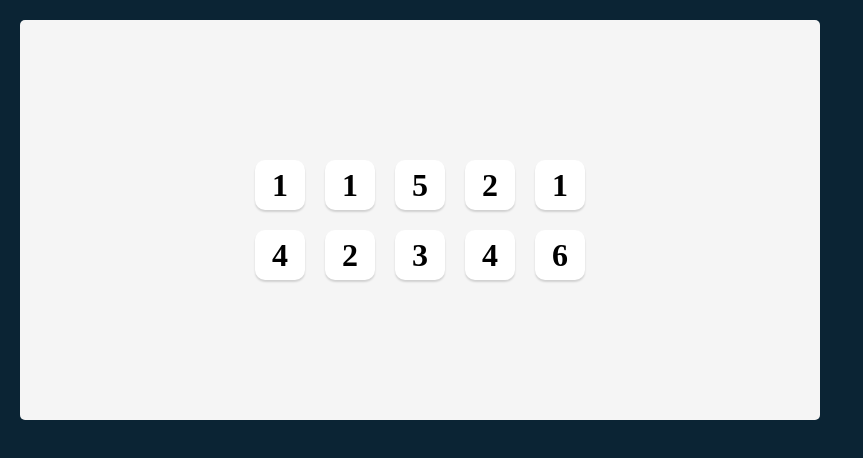
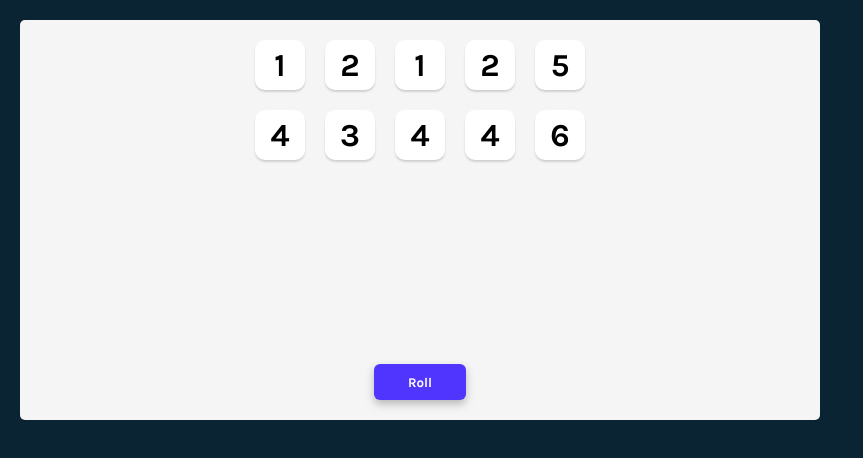
Before and after one commit to georgesco94/misc, a React (Create React App) app in the folder tenzies/: page / in a window 1280 px wide. Shown: the top 458 px of the page, without its empty margins (0-863 px from the left). Built offline with nearby package versions, Linux system fonts and the light colour scheme.

Commit message:
spaced dice

```diff
--- a/tenzies/public/index.html
+++ b/tenzies/public/index.html
@@ -3,6 +3,9 @@
   <head>
     <meta charset="utf-8">
     <title>tenzies</title>
+    <link rel="preconnect" href="https://fonts.googleapis.com">
+    <link rel="preconnect" href="https://fonts.gstatic.com" crossorigin>
+    <link href="https://fonts.googleapis.com/css2?family=Inter&family=Karla:wght@700&display=swap" rel="stylesheet">
   </head>
   <body>
     <div id="root"></div>
--- a/tenzies/src/components/App.js
+++ b/tenzies/src/components/App.js
@@ -2,21 +2,32 @@ import React from 'react';
 import '../styles/App.css';
 import Die from './Die.js';
 
+
 export default function App() {
+  function allNewDice() {
+    const arrOfNums = [];
+    for (var i = 0; i < 10; i++) {
+      arrOfNums.push(Math.floor(Math.random() * 6) + 1);
+    }
+    return arrOfNums;
+  }
+
+  const [dice, setDice] = React.useState(allNewDice());
+
+  const dieElements = dice.map((die, idx) => {
+    return <Die dieNumber={die}/>;
+  });
+
+  function handleRoll() {
+    setDice(allNewDice());
+  }
+
   return(
     <main className="main">
       <div className="dice-container">
-        <Die dieNumber={1} />
-        <Die dieNumber={1} />
-        <Die dieNumber={5} />
-        <Die dieNumber={2} />
-        <Die dieNumber={1} />
-        <Die dieNumber={4} />
-        <Die dieNumber={2} />
-        <Die dieNumber={3} />
-        <Die dieNumber={4} />
-        <Die dieNumber={6} />
+        {dieElements}
       </div>
+      <button className="die-roll-button" onClick={handleRoll}>Roll</button>
     </main>
   );
 }
--- a/tenzies/src/styles/App.css
+++ b/tenzies/src/styles/App.css
@@ -6,6 +6,7 @@ body {
   margin: 0;
   background-color: #0B2434;
   padding: 20px;
+  font-family: 'Karla', sans-serif;
 }
 
 main {
@@ -16,7 +17,7 @@ main {
   padding: 20px;
   display: flex;
   flex-direction: column;
-    justify-content: center;
+  justify-content: space-between;
   align-items: center;
 }
 
@@ -25,3 +26,15 @@ main {
   grid-template: auto auto / repeat(5, 1fr);
   gap: 20px;
 }
+
+.die-roll-button {
+  background: #5035FF;
+  border: none;
+  border-radius: 6px;
+  width: 92.16px;
+  height: 35.84px;
+  color: #FFFFFF;
+  filter: drop-shadow(0px 4px 4px rgba(0, 0, 0, 0.25));
+  font-family: 'Karla', sans-serif;
+  cursor: pointer;
+}
```
Lines whose indentation alone changed are shown as unchanged.
